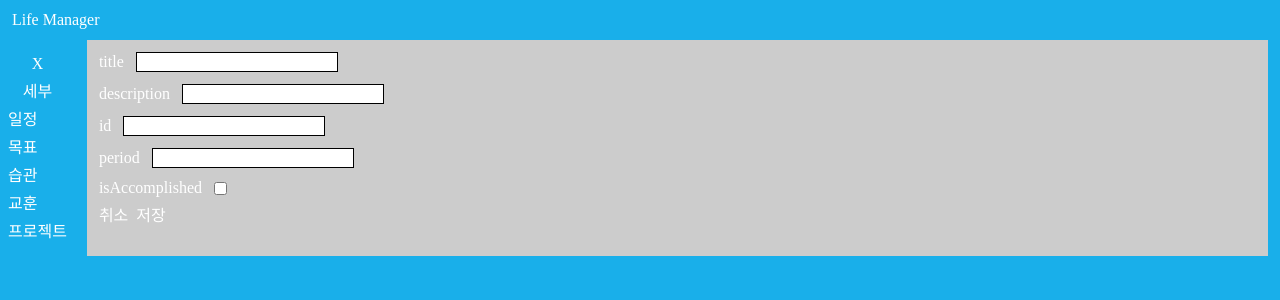
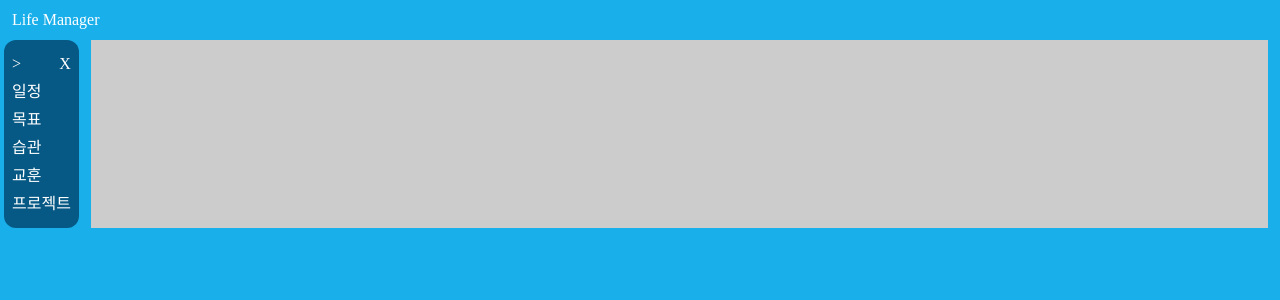
Before and after one commit to Unique0902/lifeManagerWeb, a React (Vite) app: page /goal/root/new in a window 1280 px wide. Both pictures are taken after a click on the button "menu". Shown: the top 300 px of the page. Built offline with nearby package versions, Linux system fonts and the light colour scheme.

Commit message:
Feat: fix goal type

```diff
--- a/src/App.tsx
+++ b/src/App.tsx
@@ -93,13 +93,16 @@ function App() {
         </header>
         <section className='flex flex-row'>
           {isNavOn && (
-            <nav className='flex flex-col gap-[12px] px-[8px] py-[16px]'>
-              <button onClick={() => setIsNavOn(false)} className=' '>
-                {'X'}
-              </button>
-              <button onClick={() => setIsSubNavOn((prev) => !prev)}>
-                세부
-              </button>
+            <nav className='flex flex-col gap-[12px] px-[8px] py-[16px] bg-sky-800 rounded-xl ml-[4px]'>
+              <div className='flex flex-row justify-between'>
+                <button onClick={() => setIsSubNavOn((prev) => !prev)}>
+                  {isSubNavOn ? '<' : '>'}
+                </button>
+                <button onClick={() => setIsNavOn(false)} className=' '>
+                  {'X'}
+                </button>
+              </div>
+
               {isSubNavOn ? (
                 <>
                   {subNavData.map((dt) => (
--- a/src/data/hardDt.ts
+++ b/src/data/hardDt.ts
@@ -13,15 +13,16 @@ export const GoalsExArr: Goal[] = [
     period: '2024-11-01~2024-12-04',
     lessonId: 'l1',
     isAccomplished: false,
-  },
+    subGoal: [
       {
         id: 'gsr1',
         title: '하위목표1',
         description: '하위목표1 설명',
         period: '2024-11-01~2024-12-04',
         lessonId: 'l1',
-    parentGoalId: 'gr1',
         isAccomplished: true,
+      },
+    ],
   },
 ];
 
--- a/src/data/type.ts
+++ b/src/data/type.ts
@@ -12,7 +12,7 @@ export type Goal = {
   description: string;
   period: string;
   lessonId?: string;
-  parentGoalId?: string;
+  subGoal?: Goal[];
   isAccomplished: boolean;
 };
 
--- a/src/pages/Goal/Goal.tsx
+++ b/src/pages/Goal/Goal.tsx
@@ -3,7 +3,7 @@ import React from 'react';
 interface Props {}
 
 const Goal: React.FC<Props> = ({}) => {
-  return <div>Goal</div>;
+  return <div>ㅁㄴㄹ</div>;
 };
 
 export default Goal;
--- a/src/pages/Goal/Root/New/GoalRootNew.tsx
+++ b/src/pages/Goal/Root/New/GoalRootNew.tsx
@@ -1,24 +1,13 @@
 import React, { useState } from 'react';
 import DynamicForm from '../../../../components/DynamicForm/DynamicForm';
 import { Goal } from '../../../../data/type';
+import { GoalsExArr } from '../../../../data/hardDt';
 
 interface Props {}
 
-const rootGoalExample: Goal = {
-  title: '',
-  description: '',
-  id: '',
-  period: '',
-  isAccomplished: false,
-};
-
 const GoalRootNew: React.FC<Props> = () => {
-  const [goal, setGoal] = useState<Goal>(rootGoalExample);
-  return (
-    <div>
-      <DynamicForm data={goal} onChange={setGoal} />
-    </div>
-  );
+  const [goal, setGoal] = useState<Goal>(GoalsExArr[0]);
+  return <div>{/* <DynamicForm data={goal} onChange={setGoal} /> */}</div>;
 };
 
 export default GoalRootNew;
```
Lines whose indentation alone changed are shown as unchanged.
